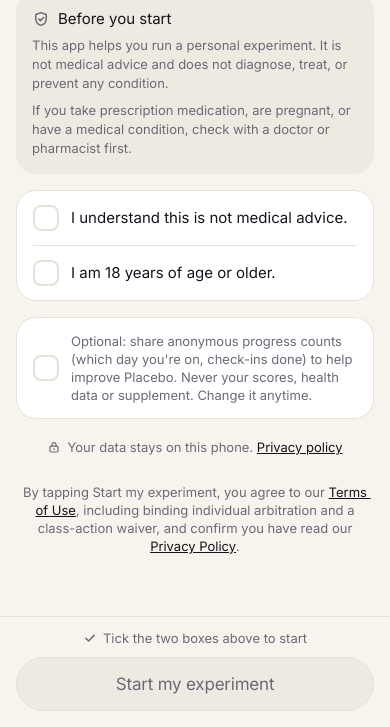
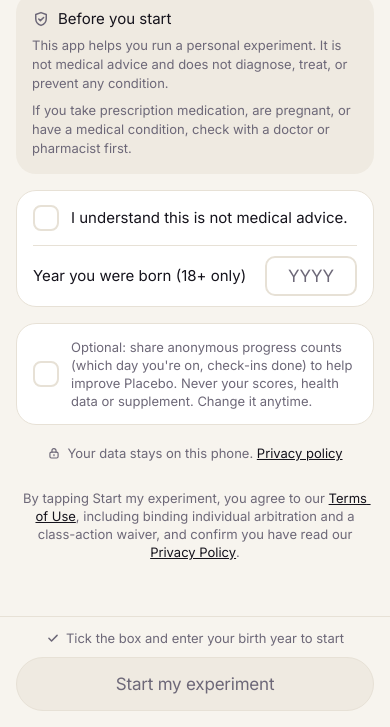
Before and after one commit to Liquid2112/nootropic-self-experiment, an Expo app drawn with the web renderer of React Native: screen /welcome in a window 390 px wide. Both pictures are taken after a click on the button "Start my experiment". Shown: the part 117-844 px from the top of the page. Built offline with nearby package versions, Linux system fonts and the light colour scheme; Expo Router itself is replaced by a stand-in of ours; some packages are replaced by stand-ins of ours; no server answers.

Commit message:
Add 18+ birth-year age gate (#41)
* Add birth-year 18+ age gate to onboarding

Replaces the self-tick 18+ checkbox with a birth-year field that blocks
under-18s. Updates terms, privacy (docs + landing) and the age-rating notes.

Co-Authored-By: Claude Sonnet 5.5 <noreply@anthropic.com>
Claude-Session: https://claude.ai/code/session_01Jhz688emjuXYodzkEFakMV

* Fix lint: escape apostrophe in age-gate message

Co-Authored-By: Claude Sonnet 5.5 <noreply@anthropic.com>
Claude-Session: https://claude.ai/code/session_01Jhz688emjuXYodzkEFakMV

---------

Co-authored-by: Claude <noreply@anthropic.com>

```diff
--- /dev/null
+++ b/src/features/age/ageGate.ts
@@ -0,0 +1,20 @@
+/** Minimum age to use Placebo. Matches the terms, privacy policy and App Store rating. */
+export const MINIMUM_AGE = 18;
+
+export type AgeCheck = 'incomplete' | 'invalid' | 'under' | 'ok';
+
+/**
+ * Birth-year check. We only ask for the year (no full date of birth), so
+ * anyone born in the cutoff year is treated as 18 and everyone born later is
+ * blocked. That is the conservative-enough, low-friction reading for a
+ * self-attested gate.
+ */
+export function checkBirthYear(input: string, now: Date = new Date()): AgeCheck {
+  const text = input.trim();
+  if (text.length < 4) return 'incomplete';
+  if (!/^\d{4}$/.test(text)) return 'invalid';
+  const year = Number(text);
+  const thisYear = now.getFullYear();
+  if (year < thisYear - 120 || year > thisYear) return 'invalid';
+  return thisYear - year >= MINIMUM_AGE ? 'ok' : 'under';
+}
--- a/src/screens/onboarding/WelcomeScreen.tsx
+++ b/src/screens/onboarding/WelcomeScreen.tsx
@@ -1,5 +1,5 @@
 import { useState } from 'react';
-import { Linking, Pressable, StyleSheet, Text, View } from 'react-native';
+import { Linking, Pressable, StyleSheet, Text, TextInput, View } from 'react-native';
 import Svg, { Path, Rect, Text as SvgText } from 'react-native-svg';
 import { useRouter } from 'expo-router';
 import { Button, Scaffold, brand, fonts } from '@/ui';
@@ -9,6 +9,7 @@ import { PRIVACY_POLICY_URL, TERMS_OF_USE_URL } from '@/config/links';
 import { useOnboarding } from './OnboardingContext';
 import { setAnalyticsProgressConsent, track } from '@/features/analytics';
 import { getDatabase } from '@/db';
+import { checkBirthYear } from '@/features/age/ageGate';
 
 /**
  * Screen 1 — Welcome + disclaimer.
@@ -17,8 +18,8 @@ import { getDatabase } from '@/db';
  * mockup), then the disclaimer gate below.
  *
  * Gate before anything else: the user must acknowledge this is not medical
- * advice and confirm they are 18+. The continue action stays disabled until
- * both are checked, and the disclaimer acknowledgment is recorded in onboarding
+ * advice and enter a birth year that makes them 18+. The continue action stays disabled
+ * until the box is checked and the year passes, and the disclaimer acknowledgment is recorded in onboarding
  * state so later screens know the gate was passed.
  *
  * A third, optional box asks to share anonymous progress counts (run days,
@@ -30,10 +31,12 @@ export function WelcomeScreen() {
   const router = useRouter();
   const { update } = useOnboarding();
   const [notMedical, setNotMedical] = useState(false);
-  const [adult, setAdult] = useState(false);
+  const [birthYear, setBirthYear] = useState('');
   const [shareProgress, setShareProgress] = useState(false);
   const [page, setPage] = useState<'hero' | 'gate'>('hero');
 
+  const ageCheck = checkBirthYear(birthYear);
+  const adult = ageCheck === 'ok';
   const canContinue = notMedical && adult;
 
   function onContinue() {
@@ -96,7 +99,9 @@ export function WelcomeScreen() {
             <View style={styles.gateHint} accessibilityLiveRegion="polite">
               <Icon name="check" size={14} color={brand.muted} strokeWidth={2.6} />
               <Text style={styles.gateHintText}>
-                {notMedical || adult ? 'One more box to tick above' : 'Tick the two boxes above to start'}
+                {ageCheck === 'under'
+                  ? 'Placebo is for adults 18 and older'
+                  : 'Tick the box and enter your birth year to start'}
               </Text>
             </View>
           ) : null}
@@ -142,16 +147,29 @@ export function WelcomeScreen() {
           }}
           label="I understand this is not medical advice."
         />
-        <AcknowledgeRow
-          testID="ack-adult"
-          checked={adult}
-          onToggle={() => {
-            tapLight();
-            setAdult((v) => !v);
-          }}
-          label="I am 18 years of age or older."
-          last
-        />
+        <View style={styles.ageRow}>
+          <Text style={styles.ackLabel}>Year you were born (18+ only)</Text>
+          <TextInput
+            testID="birth-year"
+            value={birthYear}
+            onChangeText={(t) => setBirthYear(t.replace(/\D/g, '').slice(0, 4))}
+            keyboardType="number-pad"
+            maxLength={4}
+            placeholder="YYYY"
+            placeholderTextColor={brand.muted}
+            accessibilityLabel="Birth year"
+            style={styles.ageInput}
+          />
+        </View>
+        {ageCheck === 'under' ? (
+          <Text testID="age-blocked" style={styles.ageBlocked} accessibilityLiveRegion="polite">
+            Sorry, Placebo is only for people 18 and older, so we can&apos;t start an experiment for you.
+          </Text>
+        ) : ageCheck === 'invalid' ? (
+          <Text style={styles.ageBlocked} accessibilityLiveRegion="polite">
+            Enter a valid four-digit year.
+          </Text>
+        ) : null}
       </View>
 
       <View style={styles.acks}>
@@ -355,6 +373,20 @@ const styles = StyleSheet.create({
     borderColor: brand.line,
     paddingHorizontal: 16,
   },
+  ageRow: { flexDirection: 'row', alignItems: 'center', gap: 12, paddingVertical: 10 },
+  ageInput: {
+    width: 92,
+    borderWidth: 2,
+    borderColor: brand.line,
+    borderRadius: 10,
+    paddingVertical: 8,
+    paddingHorizontal: 12,
+    fontSize: 17,
+    fontFamily: fonts.semibold,
+    color: brand.ink,
+    textAlign: 'center',
+  },
+  ageBlocked: { fontSize: 14, lineHeight: 19, fontFamily: fonts.medium, color: brand.ink, paddingBottom: 12 },
   ackRow: { flexDirection: 'row', alignItems: 'center', gap: 12, paddingVertical: 14 },
   box: {
     width: 26,
```
Also changed, not shown: docs/privacy-policy.md (+1 -1 lines), landing/privacy.html (+1 -1 lines), src/features/age/__tests__/ageGate.test.ts (added, +23 -0 lines), store/age-rating.md (+1 -1 lines).
